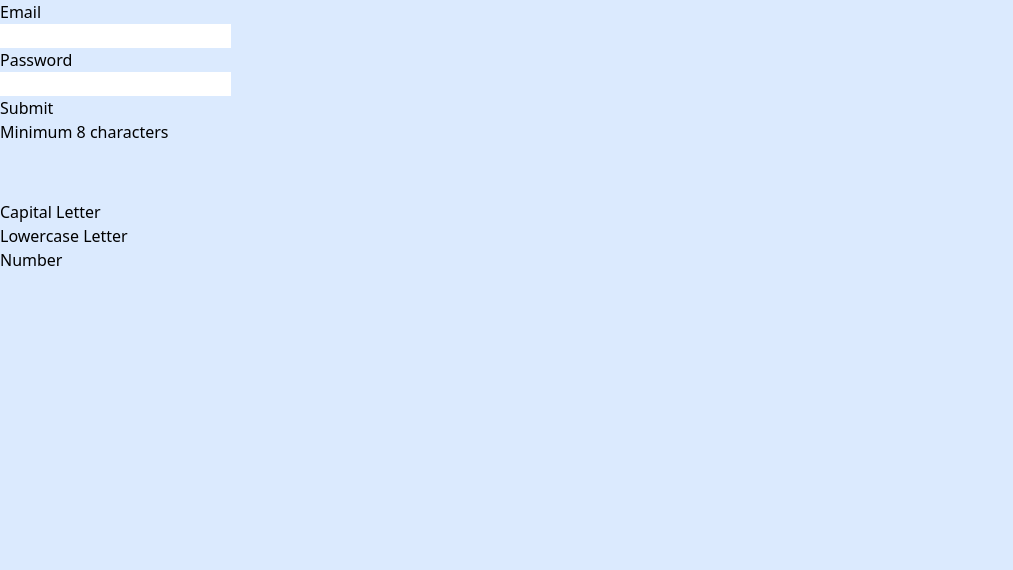
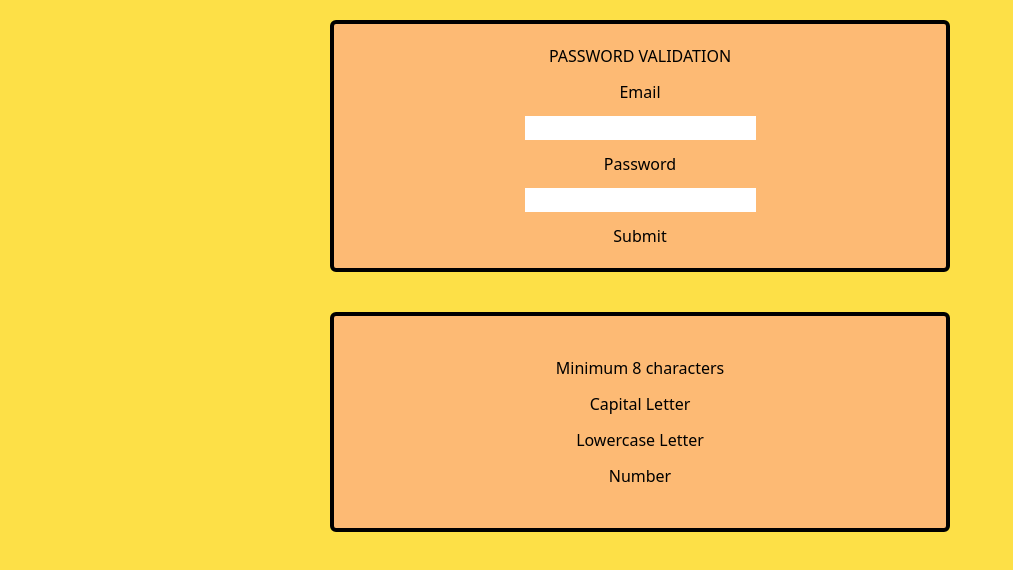
Before and after one commit to Awfulot/formvalidate, a plain HTML site: page index.html in a window 1280 px wide. Shown: the whole page, without its empty margins (0-1013 px from the left). Drawn offline with nearby package versions, Linux system fonts and the light colour scheme.

Commit message:
Added style and flex

```diff
--- a/index.html
+++ b/index.html
@@ -6,20 +6,23 @@
   <script src="https://cdn.tailwindcss.com"></script>
   <script src="valfunc.js"></script>
 </head>
-<body id="bodyColor" class="bg-blue-100">
-    <div>
-        <form>
-            <label for="userEmail">Email</label><br>
-            <input id="userEmail" type="email"><br>
-            <label for="userPass">Password</label><br>
-            <input onfocus="show()" onblur="hide()" onkeyup="validatePass()" id="userPass" type="password" name="userPass" value="" pattern="(?=.*\d)(?=.*[a-z])(?=.*[A-Z]).{8,}"><br>
+<body id="bodyColor" class="bg-yellow-300">
+    <div class="flex flex-col justify-center items-center space-y-10 p-5">
+        <form class="flex flex-col justify-center items-center space-y-3 p-5 border-4 w-1/2 bg-orange-300 border-black rounded-md">
+            <h1>PASSWORD VALIDATION</h1>
+            <label for="userEmail">Email</label>
+            <input id="userEmail" type="email">
+            <label for="userPass">Password</label>
+            <input onfocus="show()" onblur="hide()" onkeyup="validatePass()" id="userPass" type="password" name="userPass" value="" pattern="(?=.*\d)(?=.*[a-z])(?=.*[A-Z]).{8,}">
+            <div><button onclick="validatePass()">Submit</button></div>
+        </form>
 
-        </form>
-        <div><button onclick="validatePass()">Submit</button></div>
-        <div id="length"class="h-20">Minimum 8 characters</div>
-        <div id="capital">Capital Letter</div>
-        <div id="lowerCaseLetter">Lowercase Letter</div>
-        <div id="numberAmount">Number</div>
+        <div class="flex flex-col border-4 justify-center items-center space-y-3 w-1/2 p-10 bg-orange-300 border-black rounded-md">
+            <div id="length"class="">Minimum 8 characters</div>
+            <div id="capital">Capital Letter</div>
+            <div id="lowerCaseLetter">Lowercase Letter</div>
+            <div id="numberAmount">Number</div>
+        </div>
     </div>
 
 </body>
```
